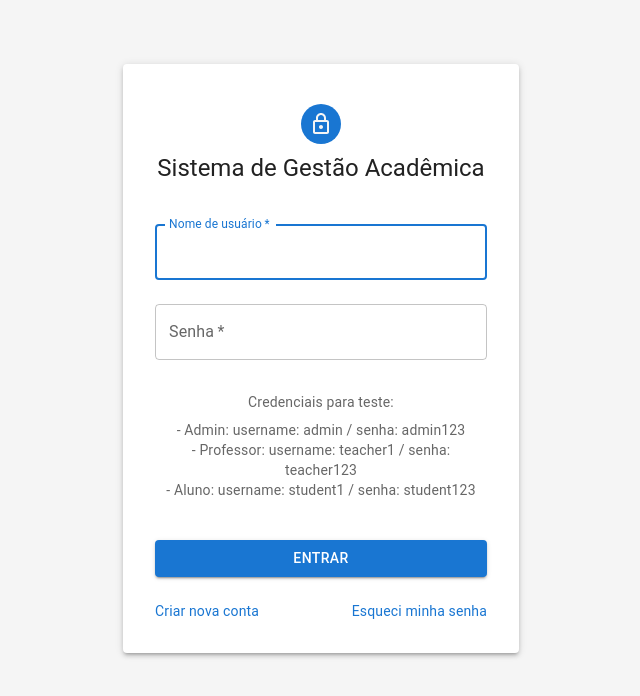
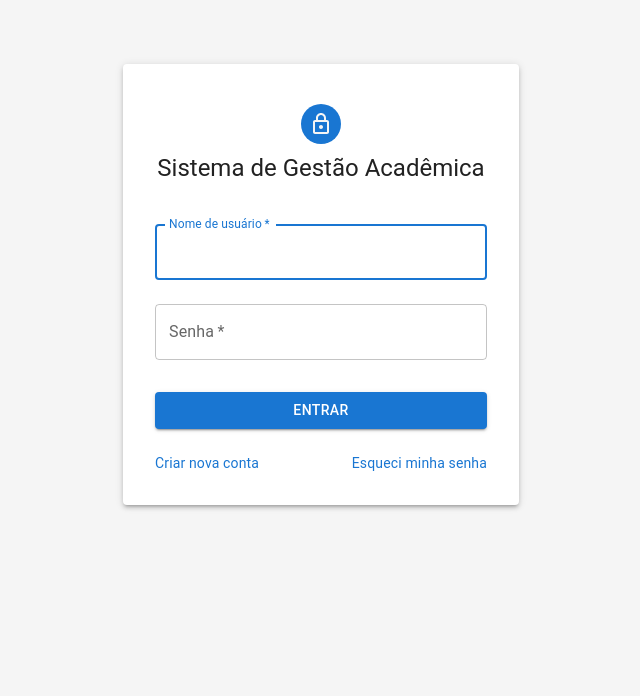
Before and after one commit to tonino00/nl-admin-courses, a React (Create React App) app: page /login in a window 1280 px wide. Shown: the top 696 px of the page, without its empty margins (319-959 px from the left). Built offline with nearby package versions, Linux system fonts and the light colour scheme.

Commit message:
fix: removed view credencials

```diff
--- a/src/pages/Login/Login.tsx
+++ b/src/pages/Login/Login.tsx
@@ -113,7 +113,7 @@ const Login: React.FC = () => {
               disabled={loading}
             />
 
-            <Box sx={{ mt: 3, mb: 2 }}>
+            {/* <Box sx={{ mt: 3, mb: 2 }}>
               <Typography variant="body2" color="text.secondary" sx={{ mb: 1 }}>
                 Credenciais para teste:
               </Typography>
@@ -126,7 +126,7 @@ const Login: React.FC = () => {
               <Typography variant="body2" color="text.secondary">
                 - Aluno: username: student1 / senha: student123
               </Typography>
-            </Box>
+            </Box> */}
 
             <Button
               type="submit"
```
